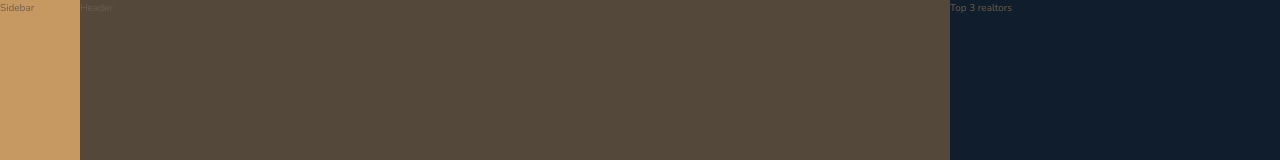
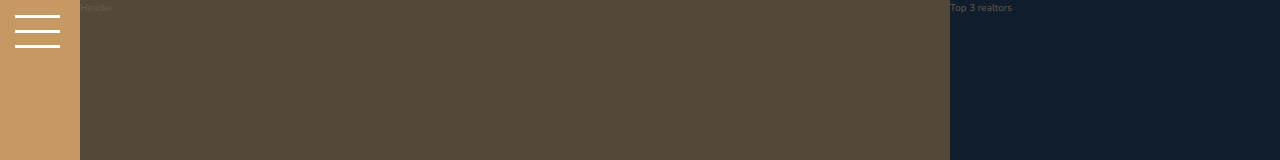
Before and after one commit to DmitryDoroshko/nexter, a website: page index.html in a window 1280 px wide. Shown: the top 160 px of the page. Drawn offline with nearby package versions, Linux system fonts and the light colour scheme.

Commit message:
Sidebar done

```diff
--- a/index.html
+++ b/index.html
@@ -15,7 +15,9 @@
         <title>Dmitry Nexter &mdash; your home, your freedom</title>
     </head>
     <body class="container">
-        <div class="sidebar">Sidebar</div>
+        <div class="sidebar">
+            <button class="sidebar-btn">&nbsp;</button>
+        </div>
         <header class="header">Header</header>
         <div class="realtors">Top 3 realtors</div>
         <section class="features">
--- a/sass/_sidebar.scss
+++ b/sass/_sidebar.scss
@@ -3,3 +3,34 @@
     grid-column: sidebar-start / sidebar-end;
     grid-row: 1 / -1;
 }
+
+.sidebar-btn {
+    border: none;
+    border-radius: 0;
+    height: 3px;
+    width: 4.5rem;
+    background-color: #fff;
+    margin: 3rem 1.5rem;
+    position: relative;
+    cursor: pointer;
+    transition: all 0.2s;
+
+    &::before,
+    &::after {
+        content: "";
+        position: absolute;
+        left: 0;
+        height: 3px;
+        width: 4.5rem;
+        background-color: #fff;
+        transition: all 0.2s;
+    }
+
+    &::before {
+        top: -1.5rem;
+    }
+
+    &::after {
+        top: 1.5rem;
+    }
+}
```
Also changed, not shown: css/style.css.
